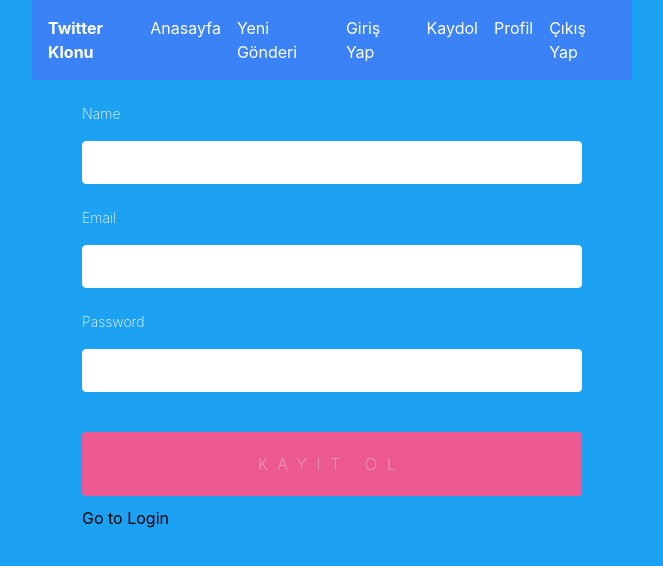
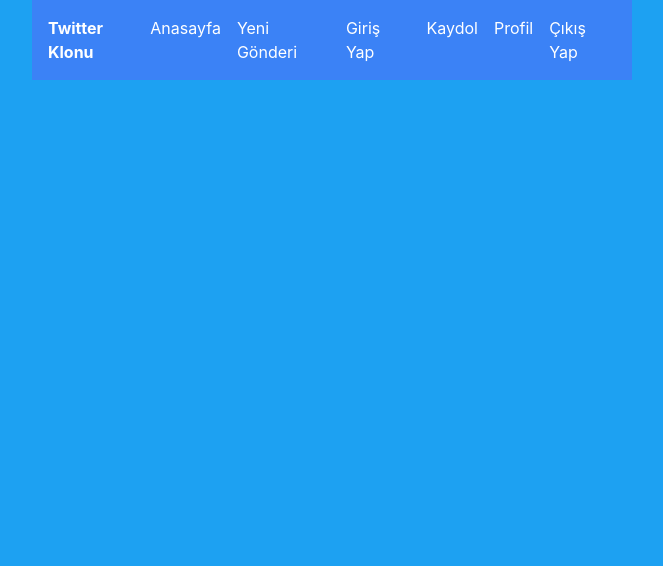
Before and after one commit to ibrahimfevzi/Twitter-Clone-Project-, a React (Create React App) app in the folder twitter-clone/: page / in a window 1280 px wide. Shown: the top 566 px of the page, without its empty margins (308-971 px from the left). Built offline with nearby package versions, Linux system fonts and the light colour scheme.

Commit message:
Update App.js

```diff
--- a/twitter-clone/src/App.js
+++ b/twitter-clone/src/App.js
@@ -11,7 +11,7 @@
     <div className="App">
       <Header />
       <Routes>
-        <Route exact path="/" element={<Signup />} />
+        <Route exact path="/signup" element={<Signup />} />
         <Route exact path="/login" element={<Login />} />
         <Route exact path="/entry" element={<Entry />} />
         <Route exact path="/entry-list" element={<EntryList />} />
```
